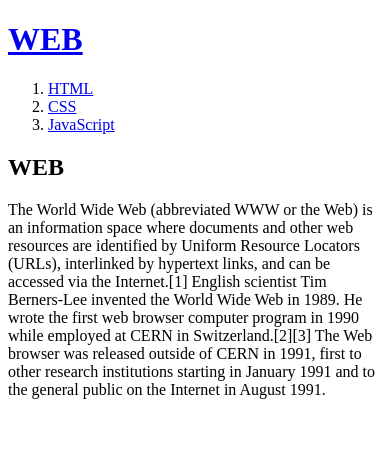
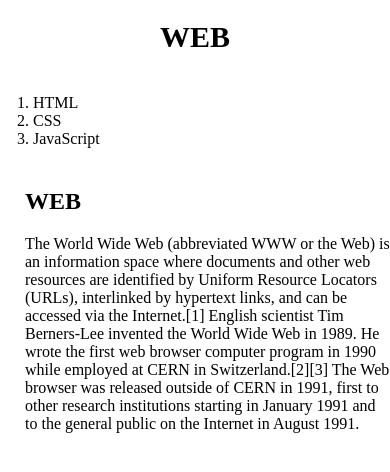
Before and after one commit to jwzzang12/ItsyBitsySpider, a plain HTML site: page index.html in a window 390 px wide. Drawn offline with Linux system fonts and the light colour scheme.

Commit message:
Add files via upload

```diff
--- a/index.html
+++ b/index.html
@@ -1,17 +1,69 @@
 <!doctype html>
 <html>
 <head>
-<title>WEB1 - Welcome</title>
+  <title>WEB1 - CSS</title>
   <meta charset="utf-8">
+  <style>
+    body{
+      margin:0;
+    }
+    a {
+      color:black;
+      text-decoration: none;
+    }
+    h1 {
+      font-size:45px;
+      text-align: center;
+      border-bottom:1px solid gray;
+      margin:0;
+      padding:20px;
+    }
+    ol{
+      border-right:1px solid gray;
+      width:100px;
+      margin:0;
+      padding:20px;
+    }
+    #grid{
+      display: grid;
+      grid-template-columns: 150px 1fr;
+    }
+    #grid ol{
+      padding-left:33px;
+    }
+    #grid #article{
+      padding-left:25px;
+    }
+    @media(max-width:800px){
+      #grid{
+        display: block;
+      }
+    @media(max-width:800px) {
+      h1 {
+        font-size: 30px;
+      }
+    }
+      ol{
+        border-right:none;
+      }
+      h1 {
+        border-bottom:none;
+      }
+    }
+  </style>
   </head>
 <body>
  <h1><a href="index.html" title="index">WEB</a></h1>
+ <div id="grid">
    <ol>
     <li><a href="1.html" title="HTML짱">HTML</a></li>
     <li><a href="2.html" title="CSS짱">CSS</a></li>
     <li><a href="3.html" title="자바스트립">JavaScript</a></li>
   </ol>
+  <div id="article">
       <h2>WEB</h2>
-<p>The World Wide Web (abbreviated WWW or the Web) is an information space where documents and other web resources are identified by Uniform Resource Locators (URLs), interlinked by hypertext links, and can be accessed via the Internet.[1] English scientist Tim Berners-Lee invented the World Wide Web in 1989. He wrote the first web browser computer program in 1990 while employed at CERN in Switzerland.[2][3] The Web browser was released outside of CERN in 1991, first to other research institutions starting in January 1991 and to the general public on the Internet in August 1991.</p>
+      <p>
+      The World Wide Web (abbreviated WWW or the Web) is an information space where documents and other web resources are identified by Uniform Resource Locators (URLs), interlinked by hypertext links, and can be accessed via the Internet.[1] English scientist Tim Berners-Lee invented the World Wide Web in 1989. He wrote the first web browser computer program in 1990 while employed at CERN in Switzerland.[2][3] The Web browser was released outside of CERN in 1991, first to other research institutions starting in January 1991 and to the general public on the Internet in August 1991.
+      </p>
 </body>
 </html>
```
Lines whose indentation alone changed are shown as unchanged.
